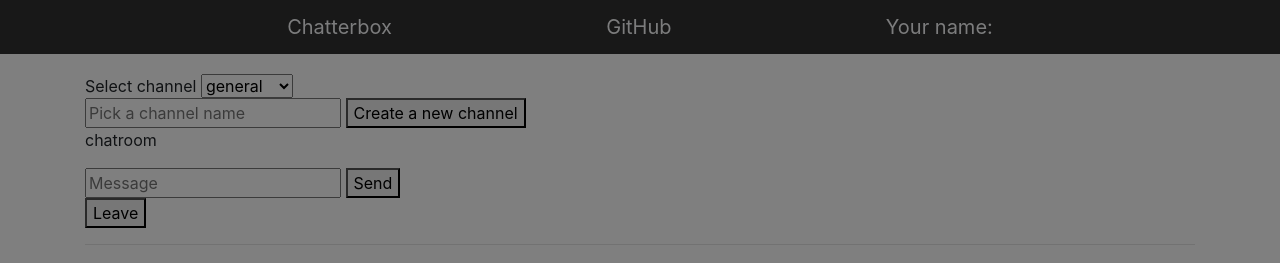
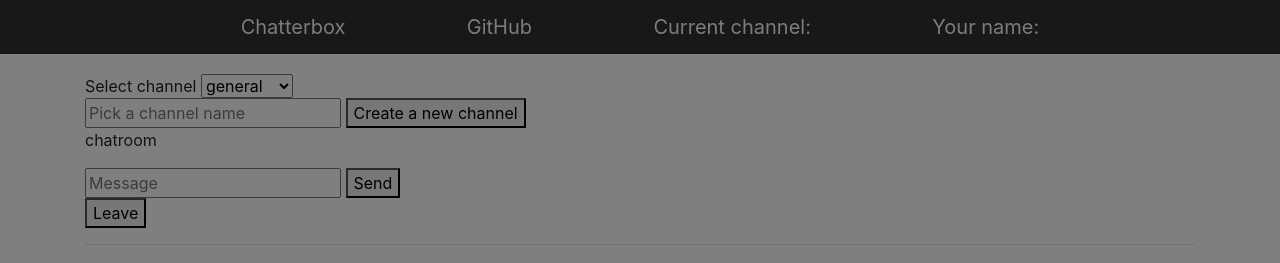
Before and after one commit to syntaxkim/project2-chatterbox, a Flask app: page / in a window 1280 px wide. Shown: the top 263 px of the page. Run offline with Flask 2, Linux system fonts and the light colour scheme; some libraries are stand-ins or nearby versions.

Commit message:
display current channel name on navbar

```diff
--- a/static/index.js
+++ b/static/index.js
@@ -13,8 +13,8 @@ document.addEventListener('DOMContentLoaded', () => {
     if(!sessionStorage.getItem('channel')) {
         sessionStorage.setItem('channel', 'general');
     } else {
-        var channel = sessionStorage.getItem('channel')
-    }
+        var channel = sessionStorage.getItem('channel');
+    };
 
     // Connect to websocket
     var socket = io.connect(location.protocol + '//' + document.domain + ':' + location.port);
@@ -85,7 +85,7 @@ document.addEventListener('DOMContentLoaded', () => {
         const li = document.createElement('li');
         li.innerHTML = `<strong>${data.name}</strong>: ${data.message} ${data.time}`;
         document.querySelector('#messages').append(li);
-    })
+    });
 
     // update channel list
     socket.on('new channel', data => {
@@ -96,6 +96,7 @@ document.addEventListener('DOMContentLoaded', () => {
     socket.on('change channel', data => {
         // Save channel name in client-side memory
         sessionStorage.setItem('channel', data.channel);
+        document.querySelector('#channelname').innerHTML = data.channel;
         const messages = data.messages;
         document.querySelector('#messages').innerHTML = "";
         messages.forEach(data => {
--- a/static/style.css
+++ b/static/style.css
@@ -19,7 +19,7 @@ html, body {
     margin-top: 40px;
 }
 
-#username{
+#username, #channelname{
     color: lightskyblue;
 }
 
--- a/templates/layout.html
+++ b/templates/layout.html
@@ -53,6 +53,9 @@
                         <a class="nav-link text-light" href="https://github.com/syntaxkim/project2" target="_blank">GitHub</a>
                     </li>
                     <li class="nav-item">
+                        <a class="nav-link text-light" href="#">Current channel: <span id="channelname"></span></a>
+                    </li>
+                    <li class="nav-item">
                         <a class="nav-link text-light" href="#">Your name: <span id="username"></span></a>
                     </li>
                 </ul>
```
